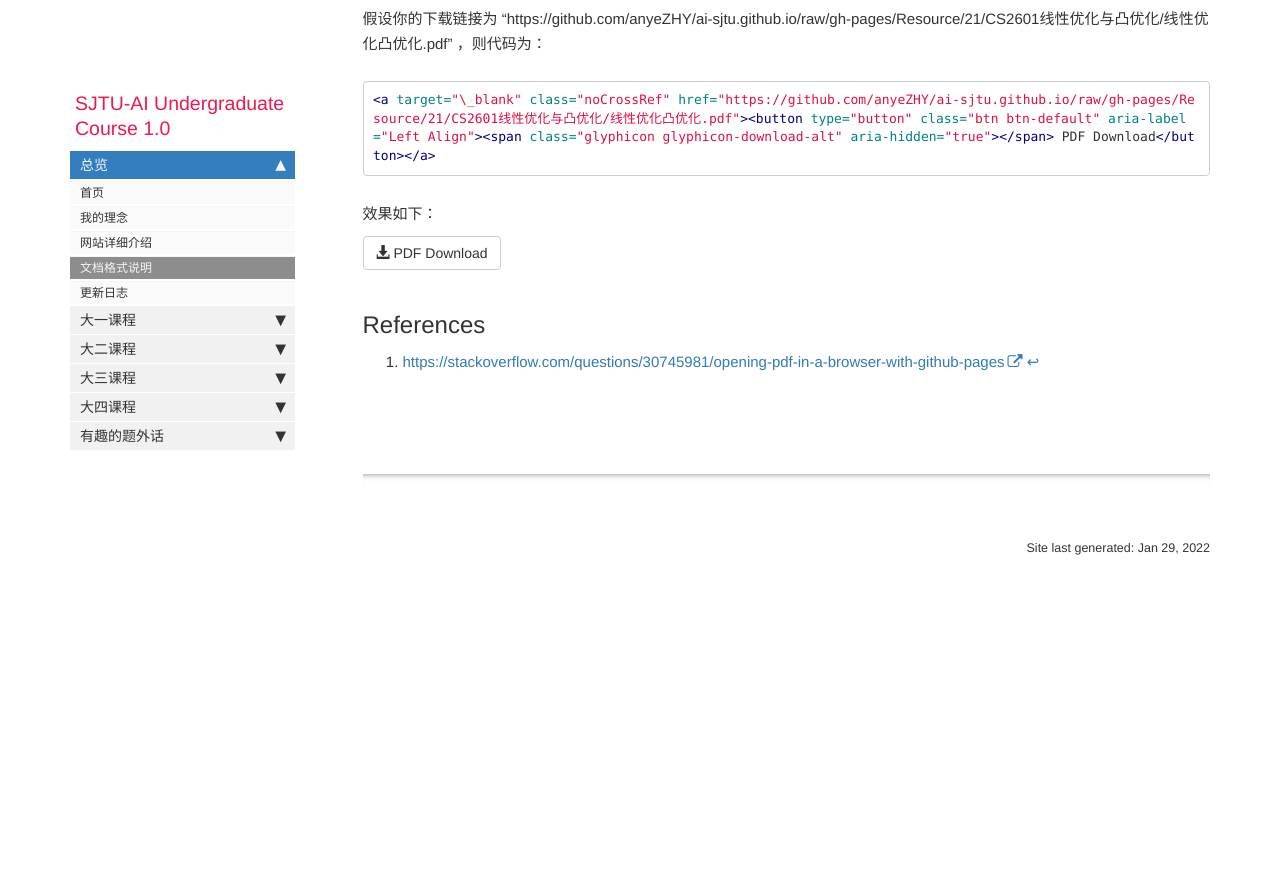
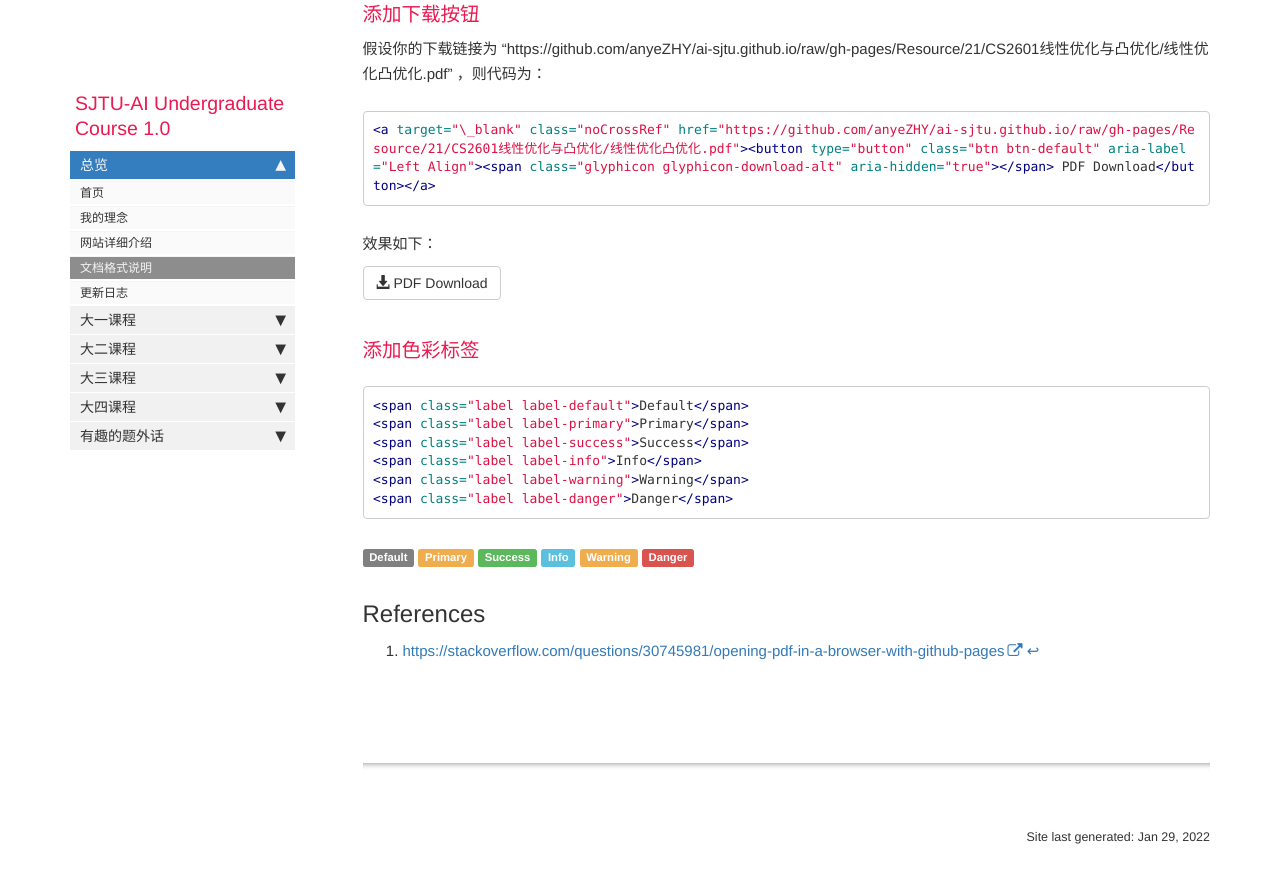
Before and after one commit to aisjtu/aisjtu.github.io, a Jekyll site: the page built from docs/pages/mydoc/mydoc_format_req.md, in a window 1280 px wide and 900 px high, scrolled down 1313 px. Shown: the top 883 px of the window. Built offline with Jekyll 4.4.1, drawn with Linux system fonts in a browser that asks for light colours; comment, search, counter and statistics services are not loaded; before the commit the page ends 1924 px from its top, so only the background shows below that; some of the changed text lies outside the part shown.

Commit message:
Update mydoc_format_req.md

````diff
--- a/docs/pages/mydoc/mydoc_format_req.md
+++ b/docs/pages/mydoc/mydoc_format_req.md
@@ -53,6 +53,24 @@ Remark: the References Part may be **practical**.
 
 <a target="\_blank" class="noCrossRef" href="{{ "https://github.com/anyeZHY/ai-sjtu.github.io/raw/gh-pages/Resource/21/CS2601线性优化与凸优化/线性优化凸优化.pdf"}}"><button type="button" class="btn btn-default" aria-label="Left Align"><span class="glyphicon glyphicon-download-alt" aria-hidden="true"></span> PDF Download</button></a>
 
+### 添加色彩标签
+
+```html
+<span class="label label-default">Default</span>
+<span class="label label-primary">Primary</span>
+<span class="label label-success">Success</span>
+<span class="label label-info">Info</span>
+<span class="label label-warning">Warning</span>
+<span class="label label-danger">Danger</span>
+```
+
+<span class="label label-default">Default</span>
+<span class="label label-primary">Primary</span>
+<span class="label label-success">Success</span>
+<span class="label label-info">Info</span>
+<span class="label label-warning">Warning</span>
+<span class="label label-danger">Danger</span>
+
 ## References
 
 [^1]: [https://stackoverflow.com/questions/30745981/opening-pdf-in-a-browser-with-github-pages](https://stackoverflow.com/questions/30745981/opening-pdf-in-a-browser-with-github-pages)
````
Also changed, not shown: other parts of docs/pages/mydoc/mydoc_format_req.md (+1 -1 lines).
